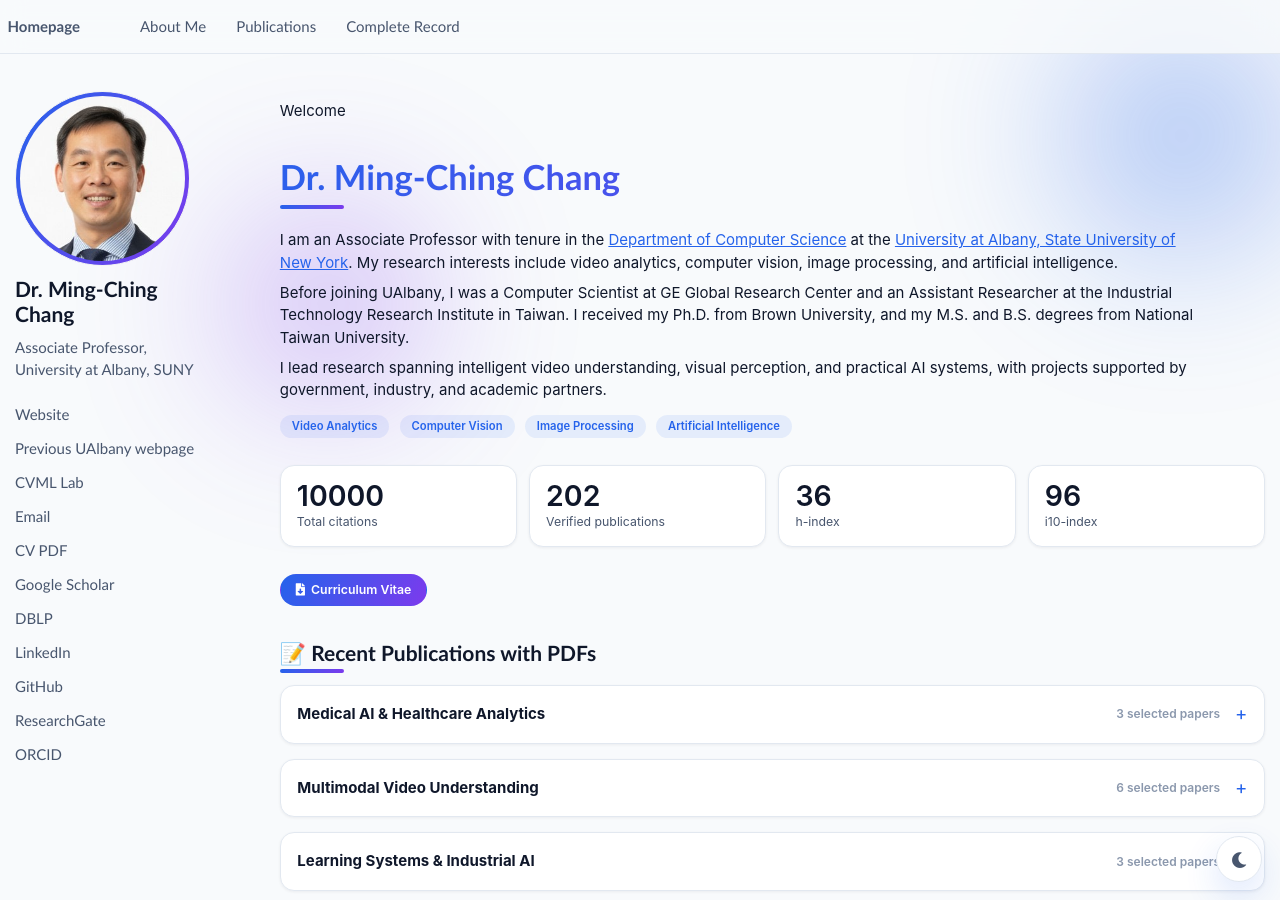
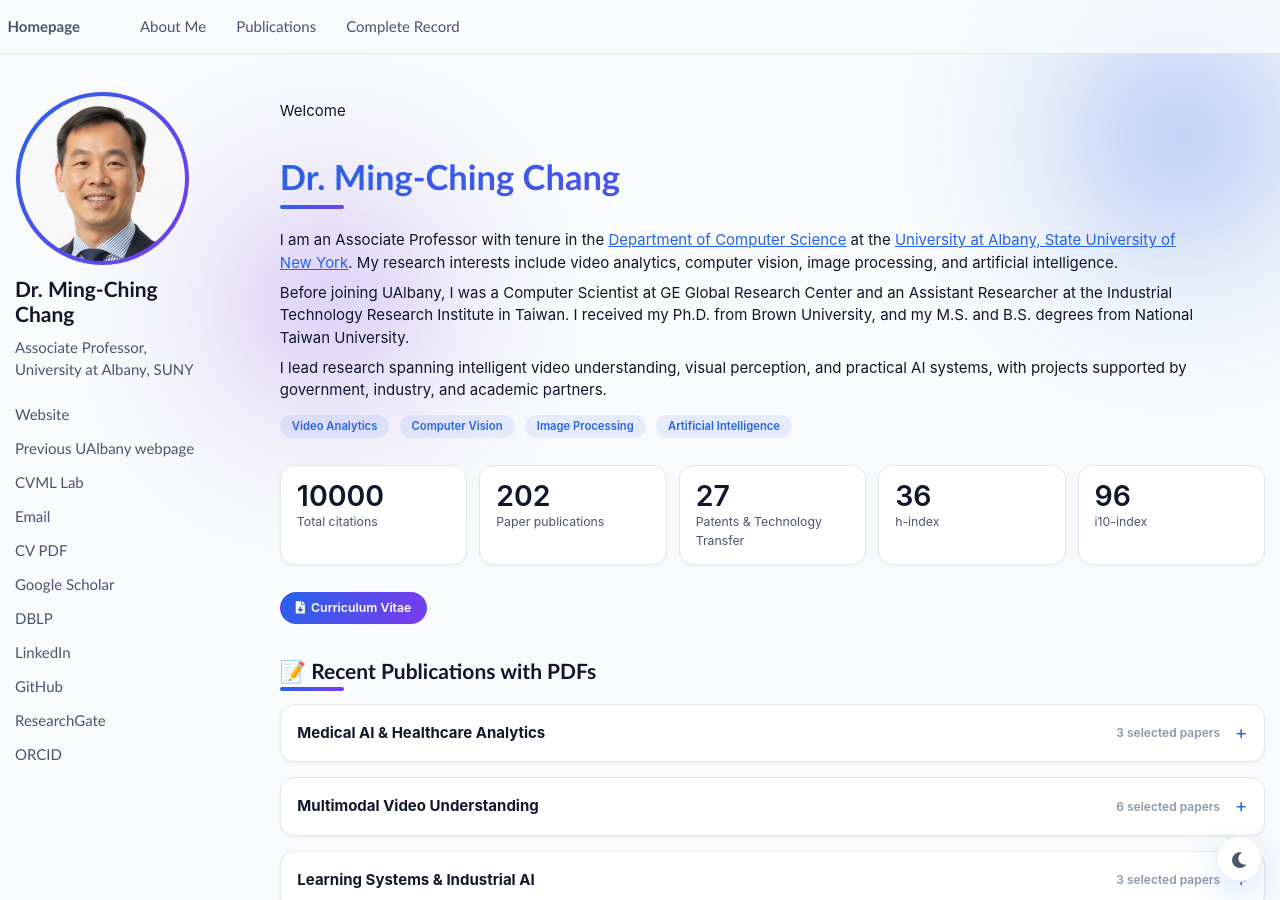
Before and after one commit to mingching/mingching.github.io, a Jekyll site: the page built from _pages/about.md, in a window 1280 px wide and 900 px high. Built offline with Jekyll 4.4.1, drawn with Linux system fonts in a browser that asks for light colours.

Commit message:
Label papers clearly and add patent metric

```diff
--- a/_includes/stats-row.html
+++ b/_includes/stats-row.html
@@ -1,15 +1,20 @@
-{% assign verified_publication_total = 0 %}
+{% assign paper_publication_total = 0 %}
 {% for item in site.data.legacy_publication_year_counts %}
-  {% assign verified_publication_total = verified_publication_total | plus: item.count %}
+  {% assign paper_publication_total = paper_publication_total | plus: item.count %}
 {% endfor %}
+{% assign patent_records = site.data.scholar_publications | where: "category", "Patents & Technology Transfer" %}
 <div class="stats-row reveal" aria-label="Research metrics">
   <div class="stat-tile">
     <span class="stat-tile__value js-count" data-count="{{ site.data.scholar_stats.citations }}">0</span>
     <span class="stat-tile__label">Total citations</span>
   </div>
   <div class="stat-tile">
-    <span class="stat-tile__value js-count" data-count="{{ verified_publication_total }}">0</span>
-    <span class="stat-tile__label">Verified publications</span>
+    <span class="stat-tile__value js-count" data-count="{{ paper_publication_total }}">0</span>
+    <span class="stat-tile__label">Paper publications</span>
+  </div>
+  <div class="stat-tile">
+    <span class="stat-tile__value js-count" data-count="{{ patent_records | size }}">0</span>
+    <span class="stat-tile__label">Patents &amp; Technology Transfer</span>
   </div>
   <div class="stat-tile">
     <span class="stat-tile__value js-count" data-count="{{ site.data.scholar_stats.h_index }}">0</span>
```
